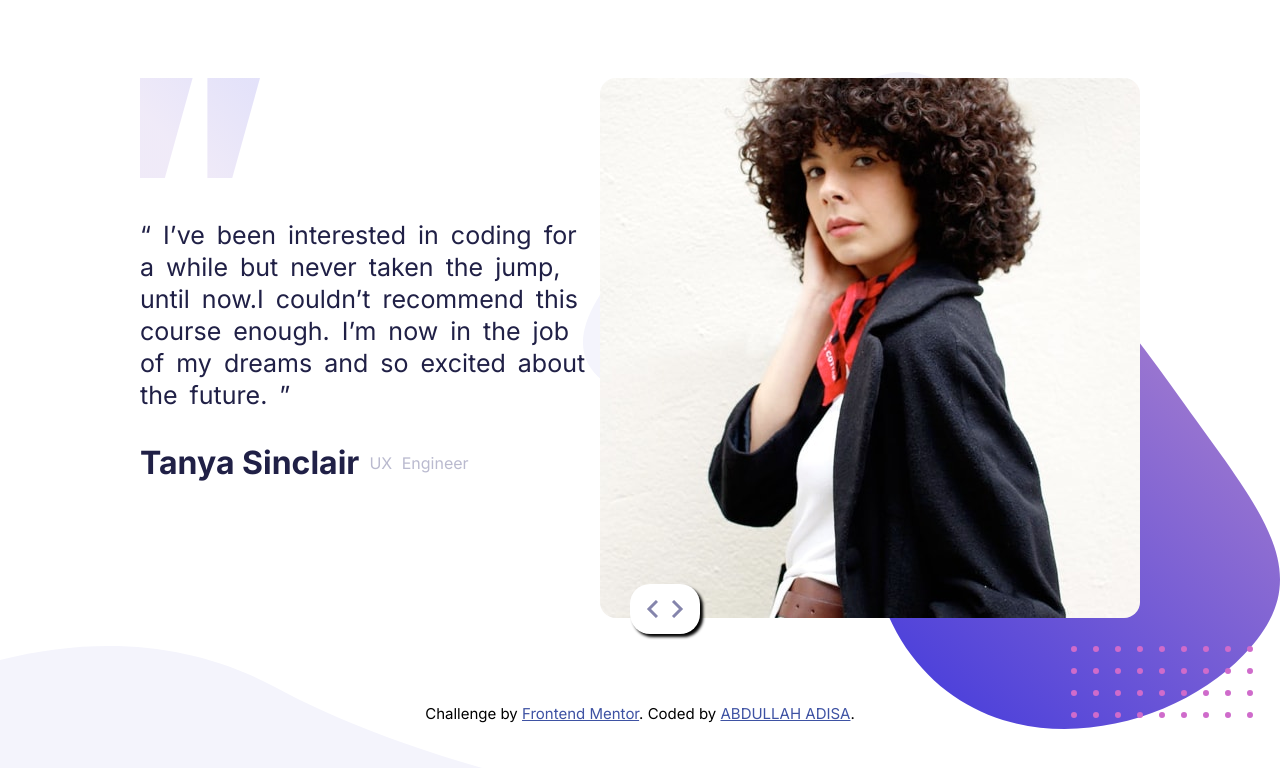
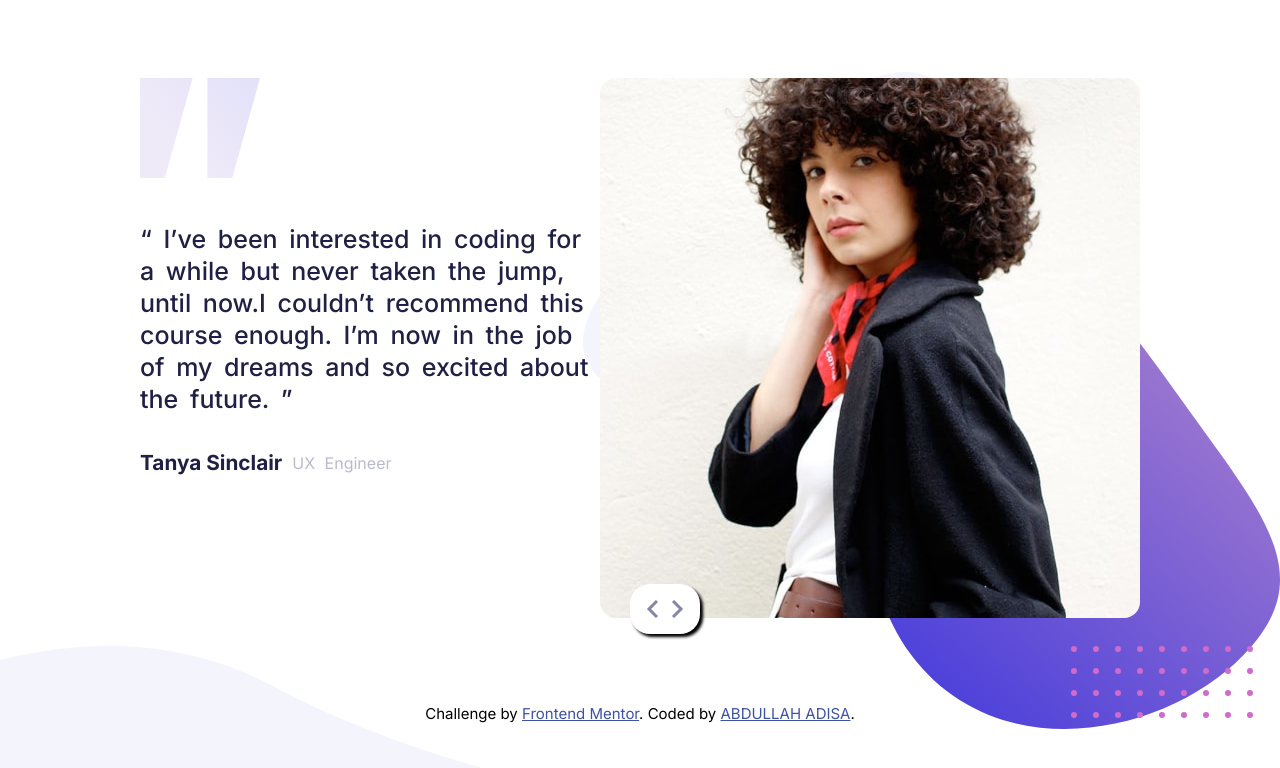
Before and after one commit to abdullahtech10/testimonial-slider, a plain HTML site: page index.html in a window 1280 px wide. Drawn offline with Linux system fonts and the light colour scheme.

Commit message:
change header

```diff
--- a/index.html
+++ b/index.html
@@ -23,7 +23,7 @@
           excited about the future. ”</p>
 
         <div class="ux">
-          <h3 class="name">Tanya Sinclair</h3>
+          <h5 class="name">Tanya Sinclair</h5>
           <p class="role">UX Engineer</p>
         </div>
 
--- a/style.css
+++ b/style.css
@@ -39,14 +39,13 @@
  p {
      color: var(--Blue-950);
      line-height: 2rem;
-     font-weight: 400;
+     font-weight: 500;
      word-spacing: 5px;
  }
 
- h3 {
+ h5 {
      color: var(--Blue-950);
      font-weight: 700;
-     font-size: 32px;
  }
 
  .ux {
```
